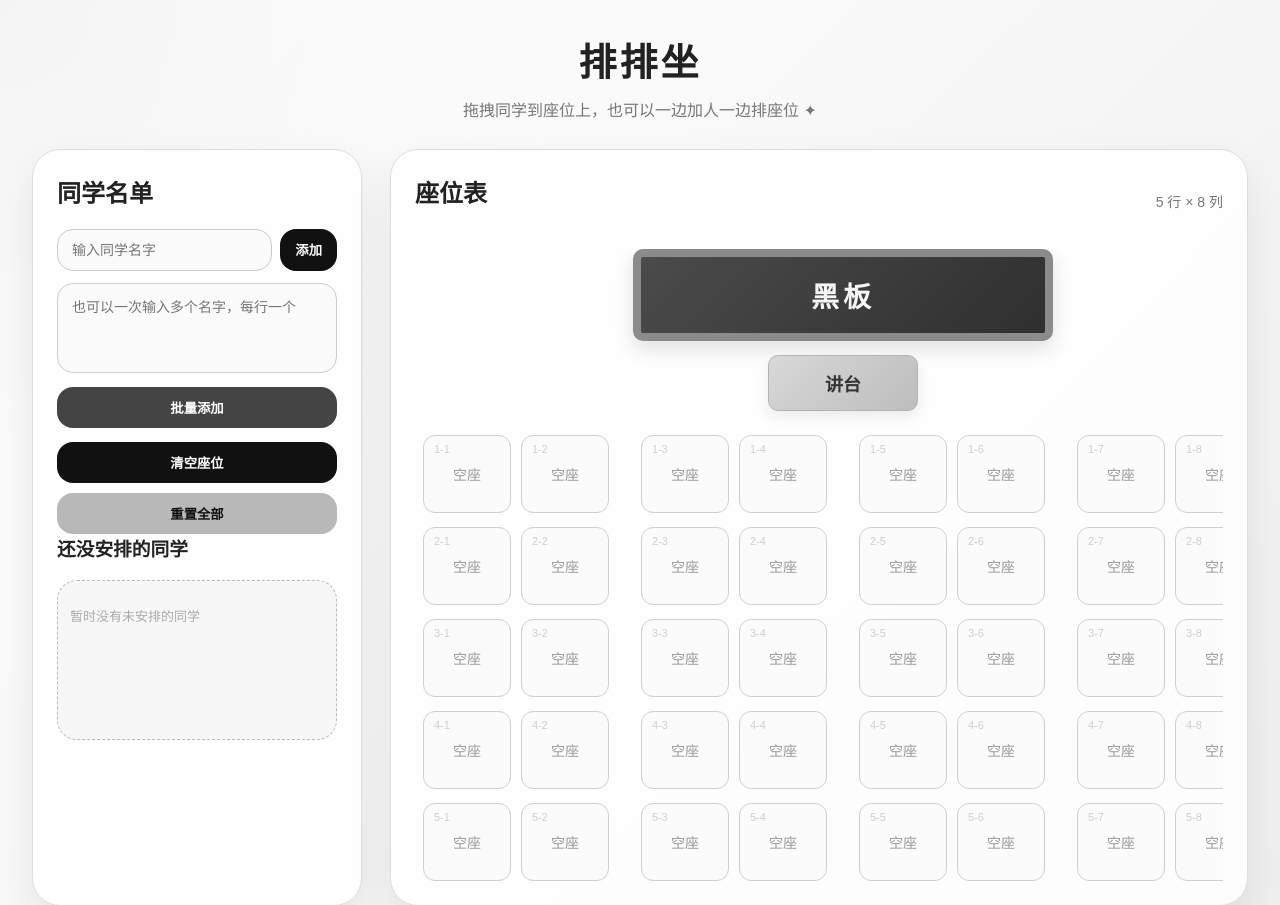
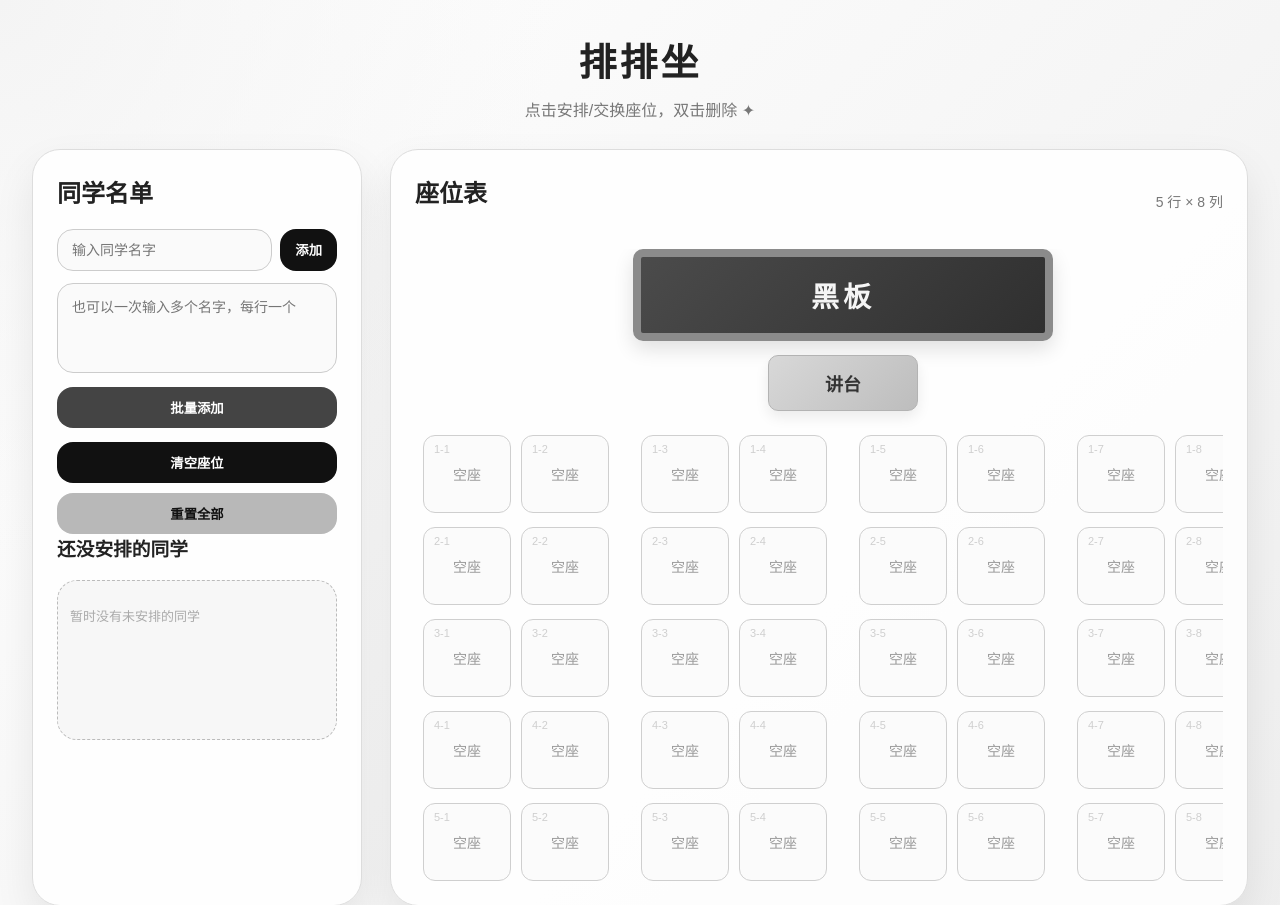
Before and after one commit to zorya21/tf-game2, a Flask app: page / in a window 1280 px wide. Shown: the top 905 px of the page. Run offline with Flask 3, Linux system fonts and the light colour scheme.

Commit message:
Update index.html

```diff
--- a/templates/index.html
+++ b/templates/index.html
@@ -10,7 +10,7 @@
 <div class="page">
     <header>
         <h1>排排坐</h1>
-        <p>拖拽同学到座位上，也可以一边加人一边排座位 ✦</p>
+        <p>点击安排/交换座位，双击删除 ✦</p>
     </header>
 
     <main class="main-box">
```
